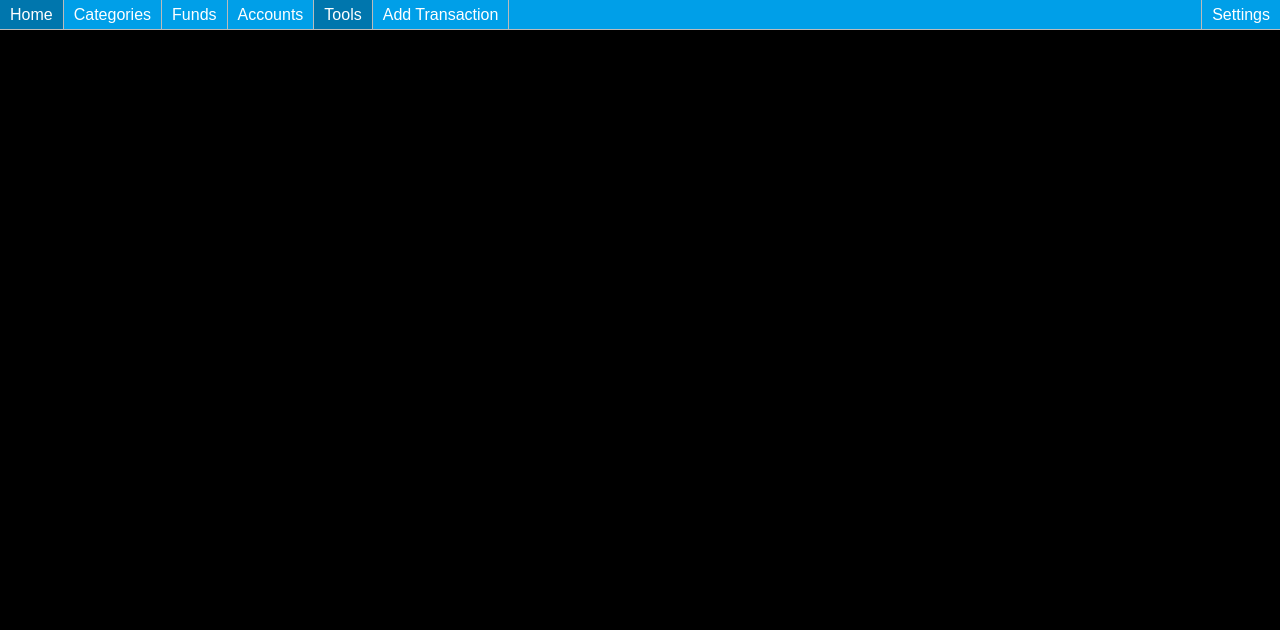
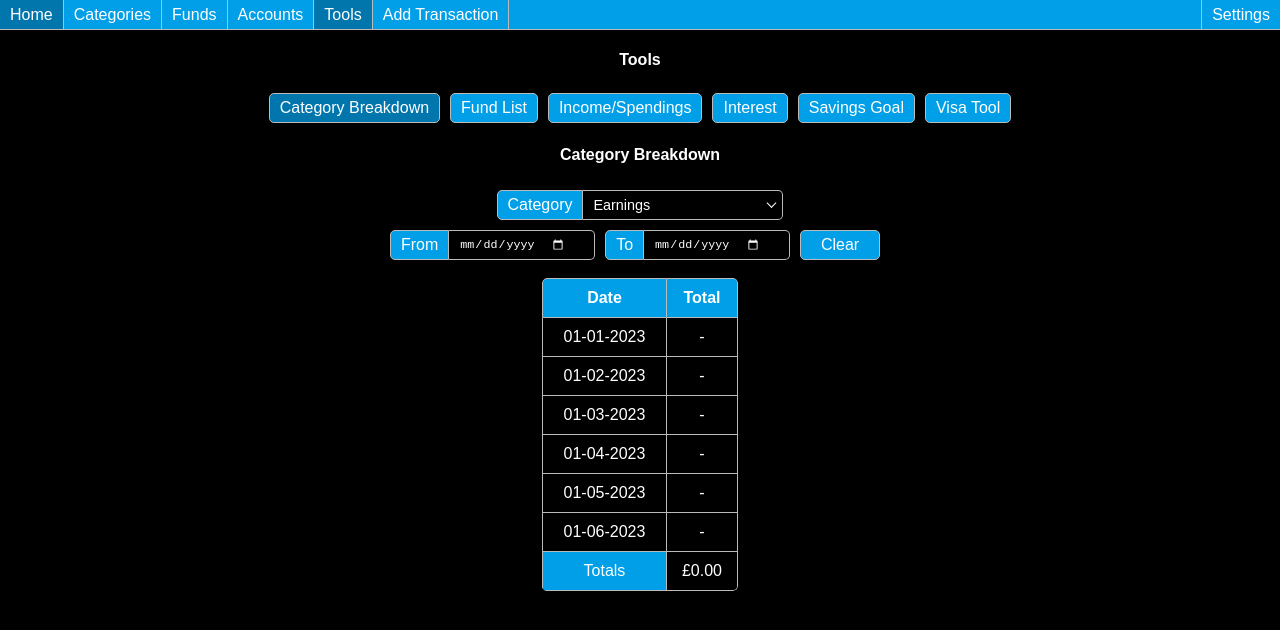
Before and after one commit to Vyper248/budget-app-2, a React (Vite) app: page / in a window 1280 px wide. Both pictures are taken after a click on the link "Tools". Shown: the top 630 px of the page. Built offline with nearby package versions, Linux system fonts and the light colour scheme.

Commit message:
Added Tools page and CategoryBreakdown page.

```diff
--- a/src/App.css
+++ b/src/App.css
@@ -1,4 +1,4 @@
-.centered {
+h4 {
     display: flex;
     justify-content: center;
     align-items: center;
--- a/src/App.tsx
+++ b/src/App.tsx
@@ -10,6 +10,7 @@ import Home from './pages/Home/Home';
 import Accounts from './pages/Accounts/Accounts';
 import Categories from './pages/Categories/Categories';
 import Funds from './pages/Funds/Funds';
+import Tools from './pages/Tools/Tools';
 import Settings from './pages/Settings/Settings';
 import Modal from './components/Modal/Modal';
 import TransactionForm from './components/TransactionComponents/TransactionForm/TransactionForm';
@@ -57,6 +58,7 @@ function App() {
 			{ currentPage === 'Categories' ? <Categories/> : null }
 			{ currentPage === 'Funds' ? <Funds/> : null }
 			{ currentPage === 'Accounts' ? <Accounts/> : null }
+			{ currentPage === 'Tools' ? <Tools/> : null }
 			{ currentPage === 'Settings' ? <Settings/> : null }
 
 			{ selectedTotal && <Modal heading='Transactions' onClickClose={onCloseTransactions} {...getSelectedTotalProps(selectedTotal)}>
--- /dev/null
+++ b/src/pages/Tools/CategoryBreakdown/CategoryBreakdown.parts.tsx
@@ -0,0 +1,97 @@
+import { useAppSelector } from "@/redux/hooks";;
+import { formatDate } from "@/utils/date.utils";
+import { parseCurrency } from "@/utils/transactions.utils";
+import { selectAccounts } from "@/redux/accountsSlice";
+
+import TransactionsCell from "@/components/TransactionComponents/TransactionsCell/TransactionsCell";
+import { EmptyRow } from "@/components/SummaryTable/SummaryTable.parts";
+
+import type { TransactionDisplay } from "@/utils/summary.utils";
+import type { Account } from "@/redux/accountsSlice";
+
+type DateObj = {
+	total: number;
+	[key: number]: TransactionDisplay;
+}
+
+type DataObj = {
+	[key: string]: DateObj;
+}
+
+type AccountTotals = {
+	[key: number]: number;
+}
+
+export const DateRow = ({accountTotals, data, type, date, dateFormat}: {accountTotals: AccountTotals, data: DateObj, type: string, date: string, dateFormat: string}) => {
+    const accounts = useAppSelector(selectAccounts);
+	return (
+		<tr>
+			<td className='sticky filled'>{formatDate(date, dateFormat)}</td>
+			<td>{parseCurrency(data.total)}</td>
+			{
+				accounts.map(obj => {
+					if (accountTotals[obj.id] === undefined) return null;
+					if (data[obj.id] === undefined) return <td key={`empty-${date}-${obj.id}`}>-</td>
+					return <TransactionsCell key={`${date}-${obj.id}`} displayObj={data[obj.id]} date={date} itemId={obj.id} type={type} showPositive={true}/>
+				})
+			}
+		</tr>
+	)
+}
+
+export const AccountHeadings = ({accountTotals}: {accountTotals: AccountTotals}) => {
+    const accounts = useAppSelector(selectAccounts);
+	return (
+		<tr>
+			<th className='sticky'>Date</th>
+			<th>Total</th>
+			{
+				accounts.map(obj => {
+					if (accountTotals[obj.id] === undefined) return null;
+					return <th key={`header-${obj.id}`}>{obj.name}</th>
+				})
+			}
+		</tr>
+	);
+}
+
+export const AccountData = ({dates, dataObj, accountTotals, type}: {dates: string[], dataObj: DataObj, accountTotals: AccountTotals, type: string}) => {
+    const accounts = useAppSelector(selectAccounts);
+	const { displayMonths } = useAppSelector(state => state.settings);
+	const dateFormat = displayMonths ? 'MMM yyyy' : 'dd-MM-yyyy';
+
+	const emptyRowLength = accounts.reduce((t,c) => {
+		if (accountTotals[c.id] === undefined) return t;
+		return t + 1;
+	}, 0);
+
+	return (
+		<>
+		{
+			dates.map(date => {
+				let data = dataObj[date];
+				let formattedDate = formatDate(date, dateFormat);
+				if (data === undefined) return <EmptyRow key={`empty-${date}`} date={formattedDate} length={emptyRowLength}/>
+				return <DateRow key={`row-${date}`} accountTotals={accountTotals} data={data} type={type} date={date} dateFormat={dateFormat}/>
+			})
+		}
+		</>
+	);
+}
+
+export const AccountTotals = ({accountTotals, total}: {accountTotals: AccountTotals, total: number}) => {
+    const accounts = useAppSelector(selectAccounts);
+	return (
+		<tr>
+			<th className='sticky'>Totals</th>
+			<td>{parseCurrency(total)}</td>
+			{
+				accounts.map(obj => {
+					let total = accountTotals[obj.id];
+					if (total === undefined) return null;
+					return <td key={`totals-${obj.id}`}>{parseCurrency(total)}</td>
+				})
+			}
+		</tr>
+	);
+}
--- /dev/null
+++ b/src/pages/Tools/CategoryBreakdown/CategoryBreakdown.style.ts
@@ -0,0 +1,13 @@
+import styled from "styled-components";
+
+const StyledCategoryBreakdown = styled.div`
+    display: flex;
+    flex-direction: column;
+    align-items: center;
+
+    & > *:not(h4) {
+        margin: 5px;
+    }
+`;
+
+export default StyledCategoryBreakdown
--- /dev/null
+++ b/src/pages/Tools/CategoryBreakdown/CategoryBreakdown.tsx
@@ -0,0 +1,55 @@
+import { useState } from "react";
+import StyledCategoryBreakdown from "./CategoryBreakdown.style";
+
+import { useAppSelector } from "@/redux/hooks";
+import { selectCategories } from "@/redux/categoriesSlice";
+import { selectTransactions } from "@/redux/transactionsSlice";
+import { getDateArray } from "@/utils/date.utils";
+import { selectAccounts } from "@/redux/accountsSlice";
+import { useTransactionUpdate } from "@/utils/customHooks.utils";
+import { getCategoryData } from "./CategoryBreakdown.utils";
+
+import Dropdown from "@/components/Dropdown/Dropdown";
+import DateRangeInput from "@/components/DateRangeInput/DateRangeInput";
+import Table from "@/components/Table/Table";
+import { AccountHeadings, AccountData, AccountTotals } from "./CategoryBreakdown.parts";
+
+const CategoryBreakdown = () => {
+	const categories = useAppSelector(selectCategories);
+	const transactions = useAppSelector(selectTransactions);
+	const { periodsToDisplay, startDate, payPeriodType } = useAppSelector(state => state.settings);
+	const [dateRange, setDateRange] = useState({from: '', to: ''});
+	const [selectedCategory, setSelectedCategory] = useState(categories[0].id || 0);
+
+	const onChangeCategory = (val: string) => {
+		setSelectedCategory(parseInt(val));
+	}
+
+	const categoryObj = categories.find(obj => obj.id === selectedCategory);
+
+	//get array of dates and dateFormat string
+	const dates = getDateArray(dateRange, startDate, payPeriodType, periodsToDisplay);
+
+	//setup objects for data
+	const { organisedObj, accountTotals, total } = getCategoryData(transactions, selectedCategory, startDate, payPeriodType, dates);
+	useTransactionUpdate(organisedObj, transactions);
+
+	return (
+		<StyledCategoryBreakdown>
+			<h4>Category Breakdown</h4>
+			<Dropdown width='200px' value={selectedCategory} label='Category' onChange={onChangeCategory} options={categories.map(cat => ({label: cat.name, value: cat.id}))}/>
+			<DateRangeInput dateRange={dateRange} onChange={setDateRange} onClear={() => setDateRange({from: '', to: ''})}/>
+			{ categoryObj && <Table>
+				<thead>
+					<AccountHeadings accountTotals={accountTotals}/>
+				</thead>
+				<tbody>
+					<AccountData dates={dates} dataObj={organisedObj} accountTotals={accountTotals} type={categoryObj.type}/>
+					<AccountTotals accountTotals={accountTotals} total={total}/>
+				</tbody>
+			</Table> }
+		</StyledCategoryBreakdown>
+	);
+}
+
+export default CategoryBreakdown;
--- /dev/null
+++ b/src/pages/Tools/CategoryBreakdown/CategoryBreakdown.utils.ts
@@ -0,0 +1,45 @@
+import { getDateValue } from "@/utils/date.utils";
+
+import type { Transaction } from "@/redux/transactionsSlice";
+import type { TransactionDisplay } from "@/utils/summary.utils";
+import type { PayPeriodType } from "@/redux/settingsSlice";
+
+type DateObj = {
+	total: number;
+	[key: number]: TransactionDisplay;
+}
+
+type DataObj = {
+	[key: string]: DateObj;
+}
+
+const addToData = (dataObj: DataObj, date: string, account: number, tr: Transaction) => {
+	if (dataObj[date] === undefined) dataObj[date] = {total: 0};
+	if (dataObj[date][account] === undefined) dataObj[date][account] = {total: 0, transactions: []};
+
+	dataObj[date][account].transactions.push(tr);
+	dataObj[date][account].total += tr.amount;
+	dataObj[date].total += tr.amount;
+}
+
+export const getCategoryData = (transactions: Transaction[], categoryId: number, startDate: string, payPeriodType: PayPeriodType, dates: string[]) => {
+	const organisedObj = {} as DataObj;
+	const accountTotals = {} as {[key: number]: number};
+	let total = 0;
+
+	//loop through transactions and add correct values to data objects
+	transactions.forEach(tr => {
+		if (tr.type !== 'spend') return;
+		if (tr.category !== categoryId) return;
+
+		//if date doesnt include this date, then it's not within the date range
+		let date = getDateValue(tr.date, startDate, payPeriodType);
+		if (dates.includes(date)) {
+			addToData(organisedObj, date, tr.account, tr);
+			accountTotals[tr.account] = accountTotals[tr.account] === undefined ? tr.amount : accountTotals[tr.account] + tr.amount;
+			total += tr.amount;
+		}
+	});
+
+	return { organisedObj, accountTotals, total };
+}
--- /dev/null
+++ b/src/pages/Tools/Tools.style.ts
@@ -0,0 +1,15 @@
+import styled from "styled-components";
+
+const StyledTools = styled.div`
+    #pageButtons {
+        display: flex;
+        flex-wrap: wrap;
+        justify-content: center;
+
+        & > button {
+            margin: 2px 5px;
+        }
+    }
+`;
+
+export default StyledTools
--- /dev/null
+++ b/src/pages/Tools/Tools.tsx
@@ -0,0 +1,34 @@
+import { useState } from "react";
+import StyledTools from "./Tools.style";
+
+import Button from "@/components/Button/Button";
+import CategoryBreakdown from "./CategoryBreakdown/CategoryBreakdown";
+
+const pages = [
+	{ label: 'Category Breakdown', component: <CategoryBreakdown key='categoryBreakdown'/> },
+	{ label: 'Fund List', component: null },
+	{ label: 'Income/Spendings', component: null },
+	{ label: 'Interest', component: null },
+	{ label: 'Savings Goal', component: null },
+	{ label: 'Visa Tool', component: null },
+]
+
+const Tools = ({}) => {
+	const [subPage, setSubPage] = useState(pages[0].label);
+
+	return (
+		<StyledTools>
+			<h4>Tools</h4>
+			<div id='pageButtons'>
+				{
+					pages.map(({label}) => <Button key={`category-${label}`} onClick={() => setSubPage(label)} label={label} selected={subPage === label}/>)
+				}
+			</div>
+			{
+				pages.map(page => subPage === page.label ? page.component : null)
+			}
+		</StyledTools>
+	);
+}
+
+export default Tools;
```
Also changed, not shown: 2 other files (tests, documents, lock files or other folders).
